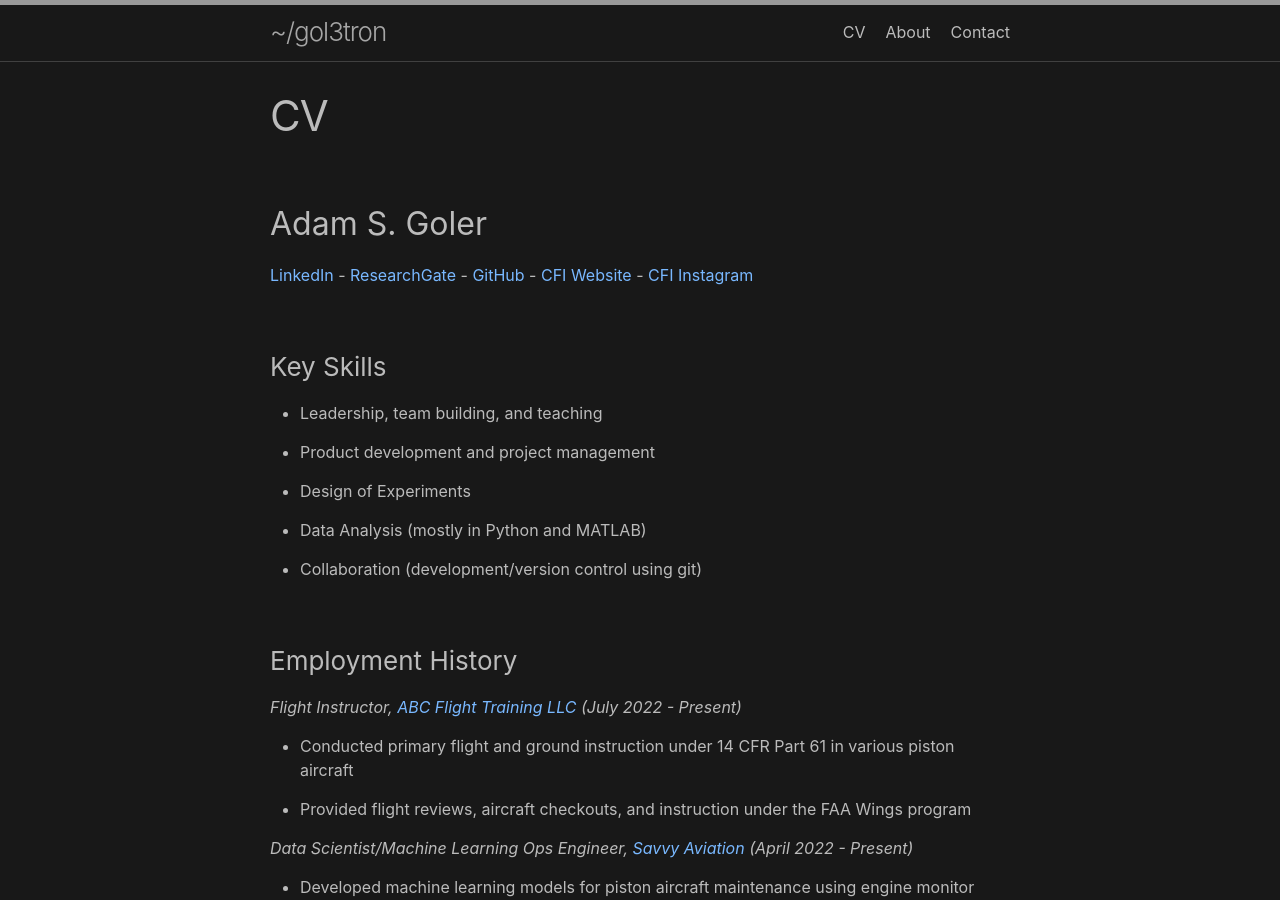
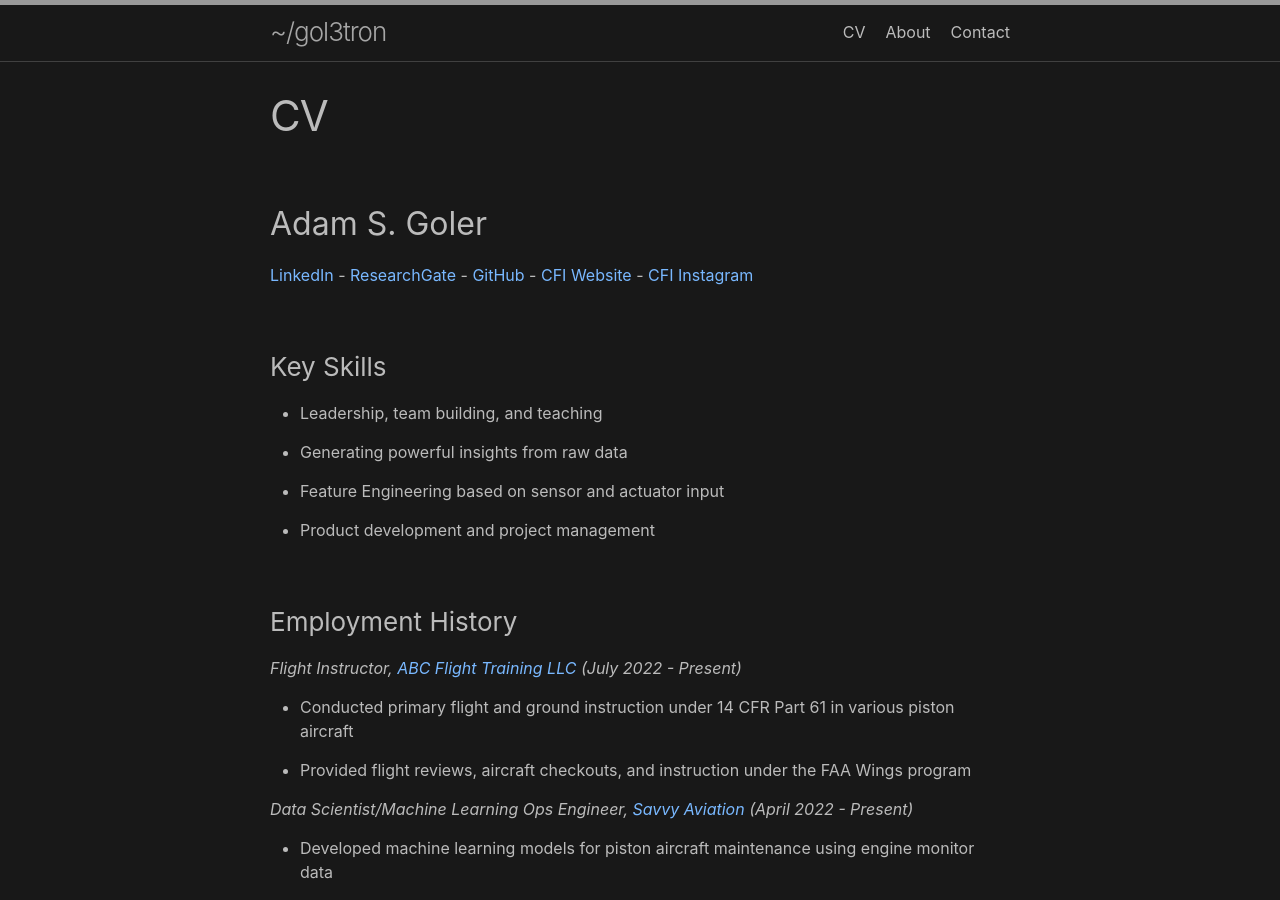
Before and after one commit to gol3tron/gol3tron.github.io, a Jekyll site: the page built from cv.md, in a window 1280 px wide and 900 px high. Built offline with Jekyll 4.4.1, drawn with Linux system fonts in a browser that asks for light colours; some of the changed text lies outside the part shown.

Commit message:
CV updates

```diff
--- a/cv.md
+++ b/cv.md
@@ -10,79 +10,76 @@
 
 ### Key Skills
 
-* Leadership, team building, and teaching
+- Leadership, team building, and teaching
 
-* Product development and project management
+- Generating powerful insights from raw data
 
-* Design of Experiments
+- Feature Engineering based on sensor and actuator input
 
-* Data Analysis (mostly in Python and MATLAB)
-
-* Collaboration (development/version control using git)
+- Product development and project management
 
 ### Employment History
 
-*Flight Instructor, [ABC Flight Training LLC](https://www.abcflight.school) (July 2022 - Present)*
+_Flight Instructor, [ABC Flight Training LLC](https://www.abcflight.school) (July 2022 - Present)_
 
-* Conducted primary flight and ground instruction under 14 CFR Part 61 in various piston aircraft
+- Conducted primary flight and ground instruction under 14 CFR Part 61 in various piston aircraft
 
-* Provided flight reviews, aircraft checkouts, and instruction under the FAA Wings program
+- Provided flight reviews, aircraft checkouts, and instruction under the FAA Wings program
 
-*Data Scientist/Machine Learning Ops Engineer, [Savvy Aviation](https://www.savvyaviation.com) (April 2022 - Present)*
+_Data Scientist/Machine Learning Ops Engineer, [Savvy Aviation](https://www.savvyaviation.com) (April 2022 - Present)_
 
-* Developed machine learning models for piston aircraft maintenance using engine monitor data
+- Developed machine learning models for piston aircraft maintenance using engine monitor data
 
-* Managed codebase for Failing Exhaust Valve Analytics Program
+- Lead developer for Failing Exhaust Valve Analytics (FEVA) and [Generalized Anomaly Detection (GADfly)](https://www.aopa.org/news-and-media/all-news/2025/july/pilot/savvy-maintenance-project-gadfly-update) programs
 
-* Supervised collaborative work with UC Davis Business Analytics Program
+- Supervised collaborative work with UC Davis Business Analytics Program
 
-*R&D Engineer, Pivotal Systems Corporation (July 2017 - July 2022)*
+_R&D Engineer, Pivotal Systems Corporation (July 2017 - July 2022)_
 
-* Technical program management of new products for critical industry applications
+- Technical program management of new products for critical industry applications
 
-* Identified and guided suppliers in producing custom sensor and actuator solutions for next-generation products
+- Identified and guided suppliers in producing custom sensor and actuator solutions for next-generation products
 
-* Built, developed, and lead cross functional teams in pursuit of aggressive prototype development and delivery schedules
+- Built, developed, and lead cross functional teams in pursuit of aggressive prototype development and delivery schedules
 
-* Expertise in specifying, testing, implementing piezoresistive pressure sensors, various thermal sensors, piezoceramic actuators, and signal conditioning with ADC/DAC systems
+- Expertise in specifying, testing, implementing piezoresistive pressure sensors, various thermal sensors, piezoceramic actuators, and signal conditioning with ADC/DAC systems
 
-*Experimentation and Prototyping Manager, [Marine Innovation Unit](https://www.marforres.marines.mil/MIU/) (March 2022 - present)*
+_Experimentation and Prototyping Manager, [Marine Innovation Unit](https://www.marforres.marines.mil/MIU/) (March 2022 - present)_
 
-* Leverage technical expertise to test, explore, and evaluate new technologies in testing environments and exercises to assess relevance and impact of targeted technologies to current and future Marine Corps requirements
+- Leverage technical expertise to test, explore, and evaluate new technologies in testing environments and exercises to assess relevance and impact of targeted technologies to current and future Marine Corps requirements
 
-* Research innovative technologies that may improve the MAGTF's capabilities in current and future operational environments, develop new project initiatives, assess the impact of novel technologies on existing concepts, and, where necessary, develop new concepts to exploit these technologies
+- Research innovative technologies that may improve the MAGTF's capabilities in current and future operational environments, develop new project initiatives, assess the impact of novel technologies on existing concepts, and, where necessary, develop new concepts to exploit these technologies
 
-* Liaise with other government and non-government offices to leverage common efforts toward solving current and future technological challenges
+- Liaise with other government and non-government offices to leverage common efforts toward solving current and future technological challenges
 
-* Attend meetings, briefings, working groups, and events relating to the Advanced Capabilities Branch and Marine Innovation Unit mission to develop and maintain situational awareness and represent MIU’s interests
+- Attend meetings, briefings, working groups, and events relating to the Advanced Capabilities Branch and Marine Innovation Unit mission to develop and maintain situational awareness and represent MIU’s interests
 
-*Team Member, MARFORCYBER Reserve Capture the Flag Team (October 2021 - March 2022)*
+_Team Member, MARFORCYBER Reserve Capture the Flag Team (October 2021 - March 2022)_
 
-* Competed in monthly CTF events
+- Competed in monthly CTF events
 
-* CTF Team Name: [BandOfBinaries](https://ctftime.org/team/156276)
+- CTF Team Name: [BandOfBinaries](https://ctftime.org/team/156276)
 
-*S-6/Communications Platoon Commander, 6th Engineer Support Battalion (June 2017 - August 2019)*
+_S-6/Communications Platoon Commander, 6th Engineer Support Battalion (June 2017 - August 2019)_
 
-* Received Navy and Marine Corps Achievement Medal (2019) for superior performance in billet
+- Received Navy and Marine Corps Achievement Medal (2019) for superior performance in billet
+- Advised battalion commander regarding best employment of wire/data/radio/cyber assets
 
-* Advised battalion commander regarding best employment of wire/data/radio/cyber assets
+- Engineered tactical communications networks for battlefield reliability and redundancy
 
-* Engineered tactical communications networks for battlefield reliability and redundancy
+- Lead, trained, and mentored a platoon of Marines
 
-* Lead, trained, and mentored a platoon of Marines
+- Maintained accountability of communications hardware and sensitive cryptographic information
 
-* Maintained accountability of communications hardware and sensitive cryptographic information
+_Special Projects Officer, Marine Corps Communication-Electronics School (June 2016 - January 2017)_
 
-*Special Projects Officer, Marine Corps Communication-Electronics School (June 2016 - January 2017)*
+- Received a Letter of Appreciation for review/update of Basic Communications Officer Course curriculum for scientific accuracy
 
-* Received a Letter of Appreciation for review/update of Basic Communications Officer Course curriculum for scientific accuracy
+- Co-developer of 2nd place submission (Warfighting Category) for Marine Corps Mobile Application Challenge
 
-* Co-developer of 2nd place submission (Warfighting Category) for Marine Corps Mobile Application Challenge
+_Graduate Teaching/Research Assistant, Department of Physics and Astronomy, Washington State University (August 2009 - May 2015)_
 
-*Graduate Teaching/Research Assistant, Department of Physics and Astronomy, Washington State University (August 2009 - May 2015)*
-
-*[Adjunct Faculty, Department of Physics, American University](https://www.american.edu/cas/faculty/ag2866a.cfm) (May - August 2009)*
+_[Adjunct Faculty, Department of Physics, American University](https://www.american.edu/cas/faculty/ag2866a.cfm) (May - August 2009)_
 
 ### Publications
 
@@ -106,6 +103,6 @@
 
 ### Community Outreach
 
-*Volunteer Dog Walker, [Friends of Homeless Animals](https://foha.org/) (September 2015 - June 2016)*
+_Volunteer Dog Walker, [Friends of Homeless Animals](https://foha.org/) (September 2015 - June 2016)_
 
-*Washington DC Student Ambassador, [NASA International Year of Astronomy](https://www.nasa.gov/home/hqnews/2008/nov/HQ_08-282_IYA_Ambassadors.html) (August 2008 - August 2009)*
+_Washington DC Student Ambassador, [NASA International Year of Astronomy](https://www.nasa.gov/home/hqnews/2008/nov/HQ_08-282_IYA_Ambassadors.html) (August 2008 - August 2009)_
```
Also changed, not shown: other parts of cv.md (+1 -1 lines).
